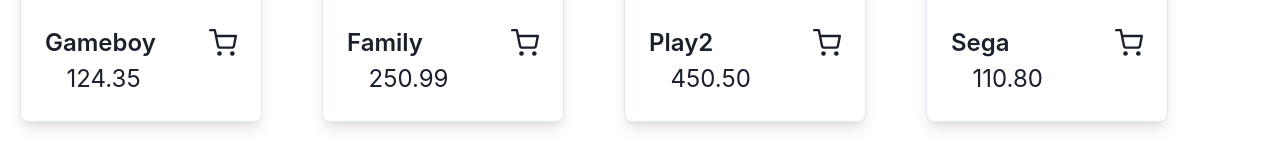
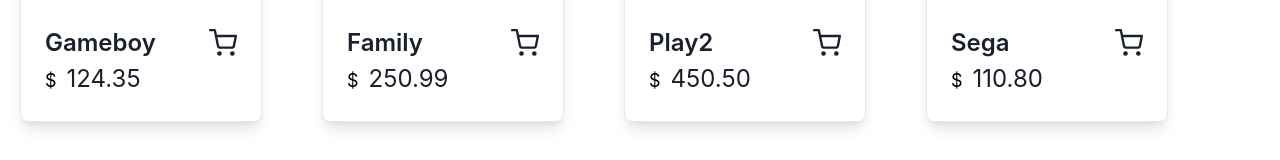
Before and after one commit to ttSpeaker/nucba-ecommerce-12, a React (Create React App) app in the folder client/: page /home in a window 1280 px wide. Shown: the part 204-364 px from the top of the page. Built offline with nearby package versions, Linux system fonts and the light colour scheme.

Commit message:
cambie color del precio de la card de producto

```diff
--- a/client/src/components/ProductCard/ProductCard.js
+++ b/client/src/components/ProductCard/ProductCard.js
@@ -54,7 +54,7 @@
 
             <Flex justifyContent="space-between" alignContent="center">
               <Box fontSize="2xl" color={useColorModeValue('gray.800', 'white')}>
-                <Box as="span" color={'white'} fontSize="lg" marginRight = "10px">
+                <Box as="span" color={'black'} fontSize="lg" marginRight = "10px">
                   $
                 </Box>
                 {price.toFixed(2)}
```
